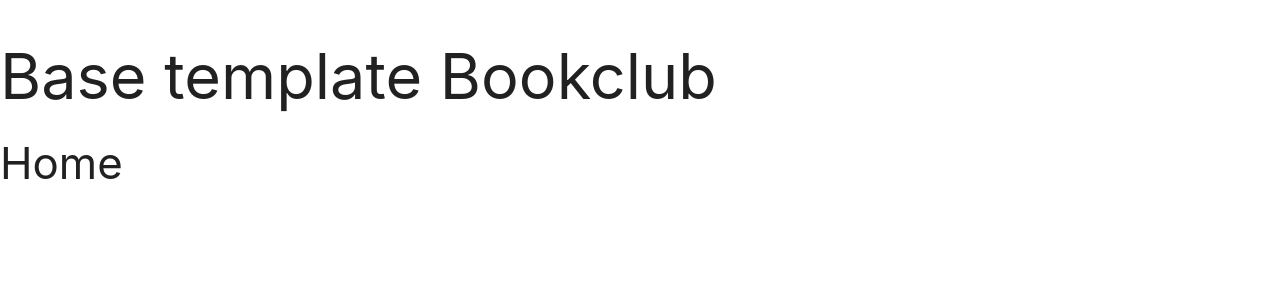
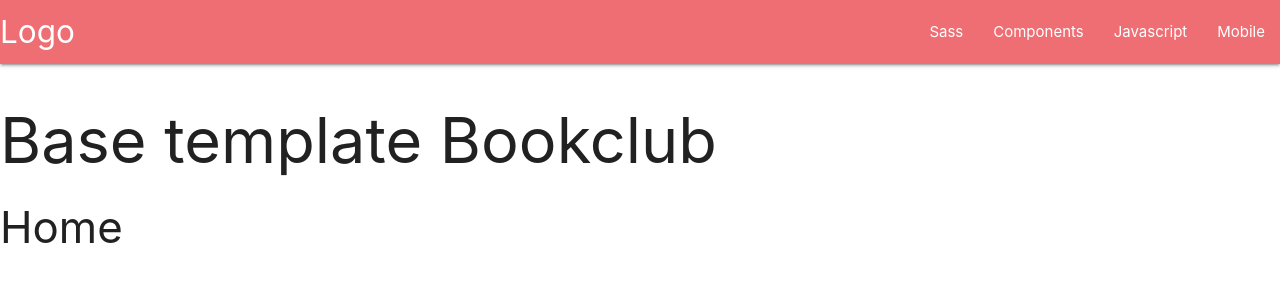
Before and after one commit to cnavotka/bookclub, a Flask app: page / in a window 1280 px wide. Shown: the top 300 px of the page. Run offline with Flask 2, Linux system fonts and the light colour scheme; some libraries are stand-ins or nearby versions; some web fonts are replaced.

Commit message:
Add Navbar from materialize to the base html file

```diff
--- a/templates/base.html
+++ b/templates/base.html
@@ -14,6 +14,31 @@
 </head>
 <body>
 
+    <header>
+        <!-- Top navbar-->
+        <nav>
+            <div class="nav-wrapper">
+                <a href="#!" class="brand-logo">Logo</a>
+                <a href="#" data-target="mobile-demo" class="sidenav-trigger"><i class="material-icons">menu</i></a>
+                <ul class="right hide-on-med-and-down">
+                    <li><a href="sass.html">Sass</a></li>
+                    <li><a href="badges.html">Components</a></li>
+                    <li><a href="collapsible.html">Javascript</a></li>
+                    <li><a href="mobile.html">Mobile</a></li>
+                </ul>
+            </div>
+        </nav>
+
+        <!-- mobile navbar-->
+        <ul class="sidenav" id="mobile-demo">
+            <li><a href="sass.html">Sass</a></li>
+            <li><a href="badges.html">Components</a></li>
+            <li><a href="collapsible.html">Javascript</a></li>
+            <li><a href="mobile.html">Mobile</a></li>
+        </ul>
+
+    </header>
+
     <h1>Base template Bookclub</h1>
     {% block content %}
     {% endblock %}
```
